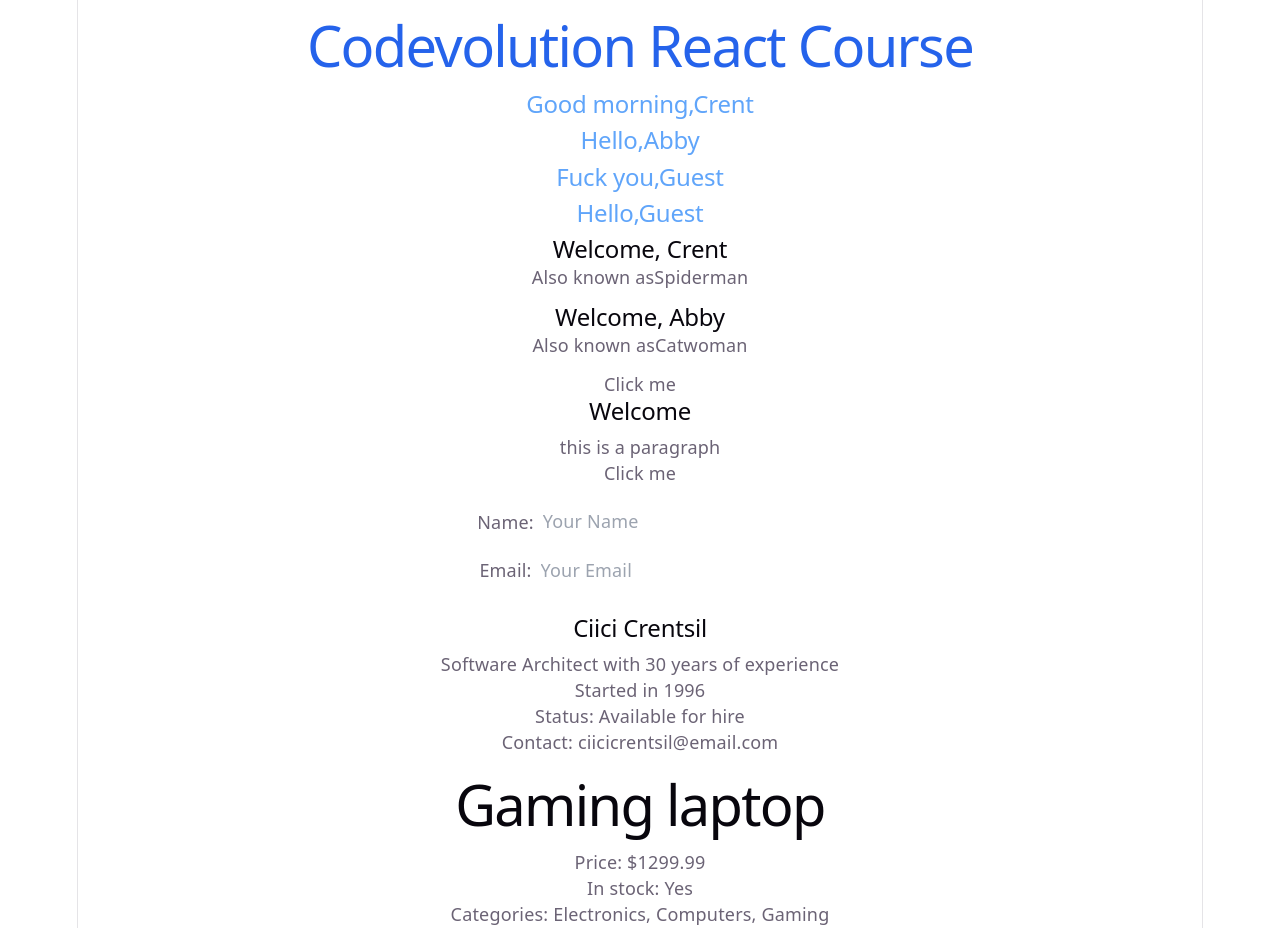
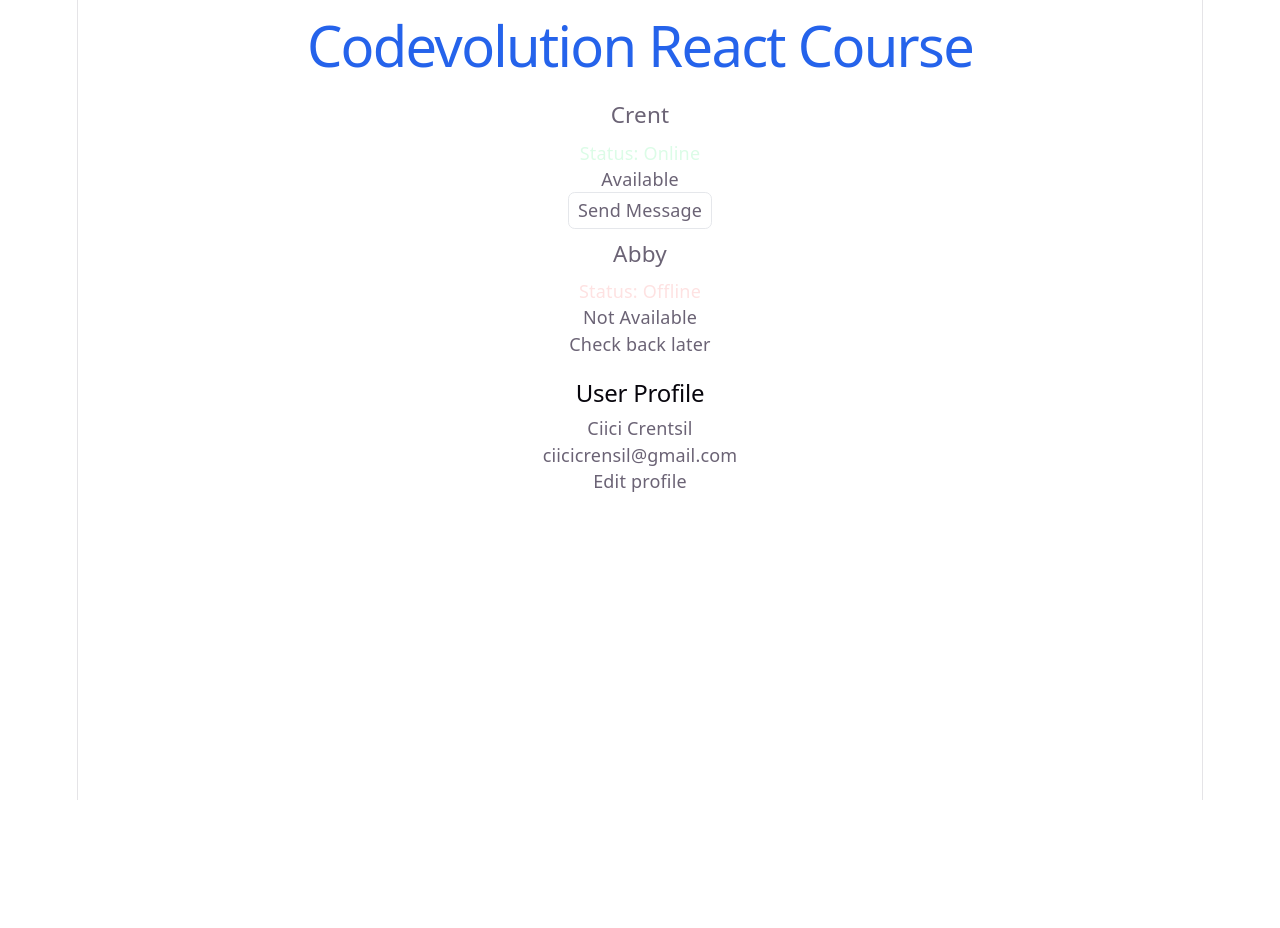
Before and after one commit to TechCrent/Learning-React-Codevolution-, a React (Vite) app in the folder codevolution/: page / in a window 1280 px wide. After the commit the page ends 800 px from the top, so only its background shows below. Built offline with nearby package versions, Linux system fonts and the light colour scheme.

Commit message:
Conditional Rendering

```diff
--- a/codevolution/src/App.jsx
+++ b/codevolution/src/App.jsx
@@ -1,13 +1,9 @@
 import './App.css'
 import {Welcome} from './Welcome.jsx'
-import {Button} from './Button.jsx'
-import {Card} from './Card.jsx'
 import {ContactForm} from './ContactForm.jsx'
 import { CandidateProfile } from './CandidateProfile.jsx'
-import { Product } from './Product.jsx'
-import { Greeting } from './Greeting.jsx'
 import { CardWrapper } from './CardWrapper.jsx'
-
+import { UserDetails } from './UserDetails.jsx'
 
 function App() {
 
@@ -15,24 +11,14 @@ function App() {
     <>
       <h1 className='text-blue-600'>Codevolution React Course</h1>
 
-      <Greeting name="Crent" message="Good morning" />
-      <Greeting name="Abby"/>
-      <Greeting message="Fuck you"/>
-      <Greeting />
+      <UserDetails name="Crent" isOnline={true}/>
+      <UserDetails name="Abby" isOnline={false}/>
 
-      <Welcome name="Crent" alias="Spiderman"/>
-      <Welcome name="Abby" alias="Catwoman"/>
-      <Button />
-      <Card/>
-      <ContactForm />
-      <CandidateProfile />
-
-      <Product
-      title="Gaming laptop"
-      price={1299.99}
-      inStock={true}
-      categories={["Electronics","Computers","Gaming"]}
-      />
+      <CardWrapper title="User Profile">
+        <p>Ciici Crentsil</p>
+        <p>ciicicrensil@gmail.com</p>
+        <button>Edit profile</button>
+      </CardWrapper>
     </>
   )
 }
--- a/codevolution/src/CardWrapper.jsx
+++ b/codevolution/src/CardWrapper.jsx
@@ -1,9 +1,9 @@
-export const CardWrapper = ({title}) => {
+export const CardWrapper = ({title, children}) => {
     return(
         <>
-        <div className="card">
+        <div className="card mt-5">
             <h2>{title}</h2>
-            <div className="card-content">Nested content goes here</div>
+            <div className="card-content">{children}</div>
         </div>
         </>
     )
--- /dev/null
+++ b/codevolution/src/UserDetails.jsx
@@ -0,0 +1,27 @@
+export const UserDetails = ({name, isOnline, hideOffline}) => {
+
+    if(hideOffline && !isOnline){
+        return null;
+    }
+
+
+    return(
+        <div className="flexbox">
+            <h3 className="text-xl p-2">{name}</h3>
+            {isOnline ?
+                <div>
+                    <span className="pb-2 text-green-100">Status: Online</span>
+                    <p>Available</p>
+                    <button className="border px-2 py-1 rounded-md">Send Message</button>
+                </div>
+            :
+                <div>
+                    <span className="pb-2 text-red-100">Status: Offline</span>
+                    <p>Not Available</p>
+                    <p>Check back later</p>
+                </div>
+            }
+        </div>
+    )
+
+}
```
